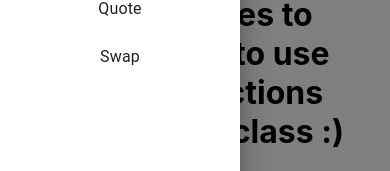
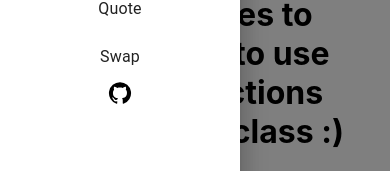
Before and after one commit to Akka-Finance/akka-interface-sdk-example, a React (Create React App) app: page / in a window 390 px wide. Both pictures are taken after a click on the button "open drawer". Shown: the part 309-480 px from the top of the page. Built offline with nearby package versions, Linux system fonts and the light colour scheme; what wagmi would draw is missing.

Commit message:
- added github link to mobile menu

```diff
--- a/src/components/Navbar/MyDrawer.tsx
+++ b/src/components/Navbar/MyDrawer.tsx
@@ -6,10 +6,12 @@
   ListItemButton,
   ListItemText,
   Typography,
+  Link,
 } from "@mui/material";
 import { MyBox } from "../MyBox";
 import { MyDrawerProps } from "./types";
 import { useNavigate } from "react-router-dom";
+import GitHubIcon from "@mui/icons-material/GitHub";
 
 const Drawer = ({ navItems, handleDrawerToggle }: MyDrawerProps) => {
   const navigate = useNavigate();
@@ -40,6 +42,15 @@
             </ListItemButton>
           </ListItem>
         ))}
+        <ListItem disablePadding>
+          <Link
+            href="https://github.com/Akka-Finance/akka-interface-sdk-example"
+            color="#000000"
+            sx={{ mx: "auto" }}
+          >
+            <GitHubIcon />
+          </Link>
+        </ListItem>
       </List>
     </MyBox>
   );
```
